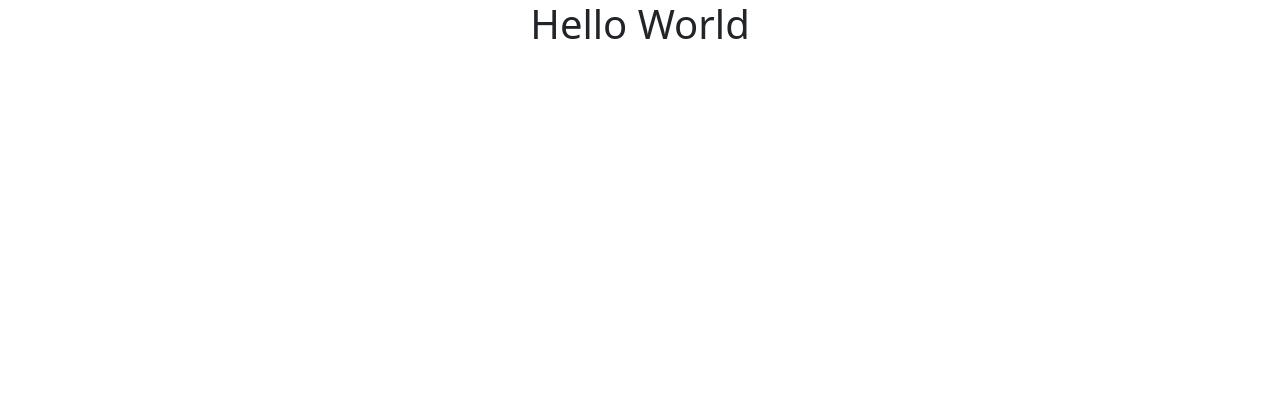
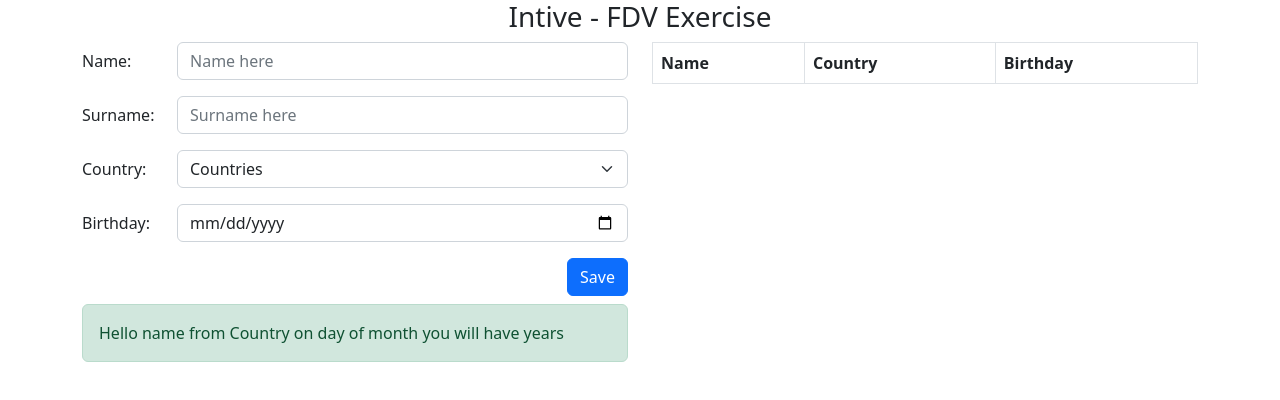
Before and after one commit to ruben18/reactjs-node-birthday, a React (Create React App) app in the folder frontend/: page / in a window 1280 px wide. Shown: the top 400 px of the page. Built offline with nearby package versions, Linux system fonts and the light colour scheme.

Commit message:
Create form and table interface with bootstrap

```diff
--- a/frontend/package.json
+++ b/frontend/package.json
@@ -8,7 +8,9 @@
     "@types/node": "^16.18.12",
     "@types/react": "^18.0.28",
     "@types/react-dom": "^18.0.11",
+    "bootstrap": "^5.2.3",
     "react": "^18.2.0",
+    "react-bootstrap": "^2.7.2",
     "react-dom": "^18.2.0",
     "react-scripts": "5.0.1",
     "typescript": "^4.9.5",
--- a/frontend/src/App.tsx
+++ b/frontend/src/App.tsx
@@ -1,10 +1,76 @@
 import './App.css';
+import Container from 'react-bootstrap/Container';
+import Row from 'react-bootstrap/Row';
+import Col from 'react-bootstrap/Col';
+import Button from 'react-bootstrap/Button';
+import Form from 'react-bootstrap/Form';
+import Table from 'react-bootstrap/Table';
+import Alert from 'react-bootstrap/Alert';
 
 function App() {
   return (
-    <div className="App">
-      <h1>Hello World</h1>
-    </div>
+    <Container>
+      <Row>
+        <Col className="text-center">
+          <h3>Intive - FDV Exercise</h3>
+        </Col>
+      </Row>
+      <Row>
+        <Col>
+          <Form>
+            <Form.Group as={Row} className="mb-3" controlId="formName">
+              <Form.Label column sm={2}>Name:</Form.Label>
+              <Col sm={10}>
+                <Form.Control type="text" placeholder="Name here" />
+              </Col>
+            </Form.Group>
+            <Form.Group as={Row} className="mb-3" controlId="formSurname">
+              <Form.Label column sm={2}>Surname:</Form.Label>
+              <Col sm={10}>
+                <Form.Control type="text" placeholder="Surname here" />
+              </Col>
+            </Form.Group>
+            <Form.Group as={Row} className="mb-3" controlId="formCountry">
+              <Form.Label column sm={2}>Country:</Form.Label>
+              <Col sm={10}>
+                <Form.Select aria-label="Default select example">
+                  <option>Countries</option>
+                </Form.Select>
+              </Col>
+            </Form.Group>
+
+            <Form.Group as={Row} className="mb-3" controlId="formBirthday">
+              <Form.Label column sm={2}>Birthday:</Form.Label>
+              <Col sm={10}>
+                <Form.Control type="date" placeholder="mm/dd/yyyy" />
+              </Col>
+            </Form.Group>
+            <Row>
+              <Col style={{ textAlign: 'right' }} md={{ span: 2, offset: 10 }}>
+                <Button variant="primary" type="submit" >
+                  Save
+                </Button>
+              </Col>
+            </Row>
+          </Form>
+          <Alert variant="success" className="mt-2">
+            Hello name from Country on day of month you will have years
+          </Alert>
+        </Col>
+        <Col>
+          <Table bordered>
+            <thead>
+              <tr>
+                <th>Name</th>
+                <th>Country</th>
+                <th>Birthday</th>
+              </tr>
+            </thead>
+            <tbody></tbody>
+          </Table>
+        </Col>
+      </Row>
+    </Container>
   );
 }
 
```
Also changed, not shown: 1 other file (tests, documents, lock files or other folders).
